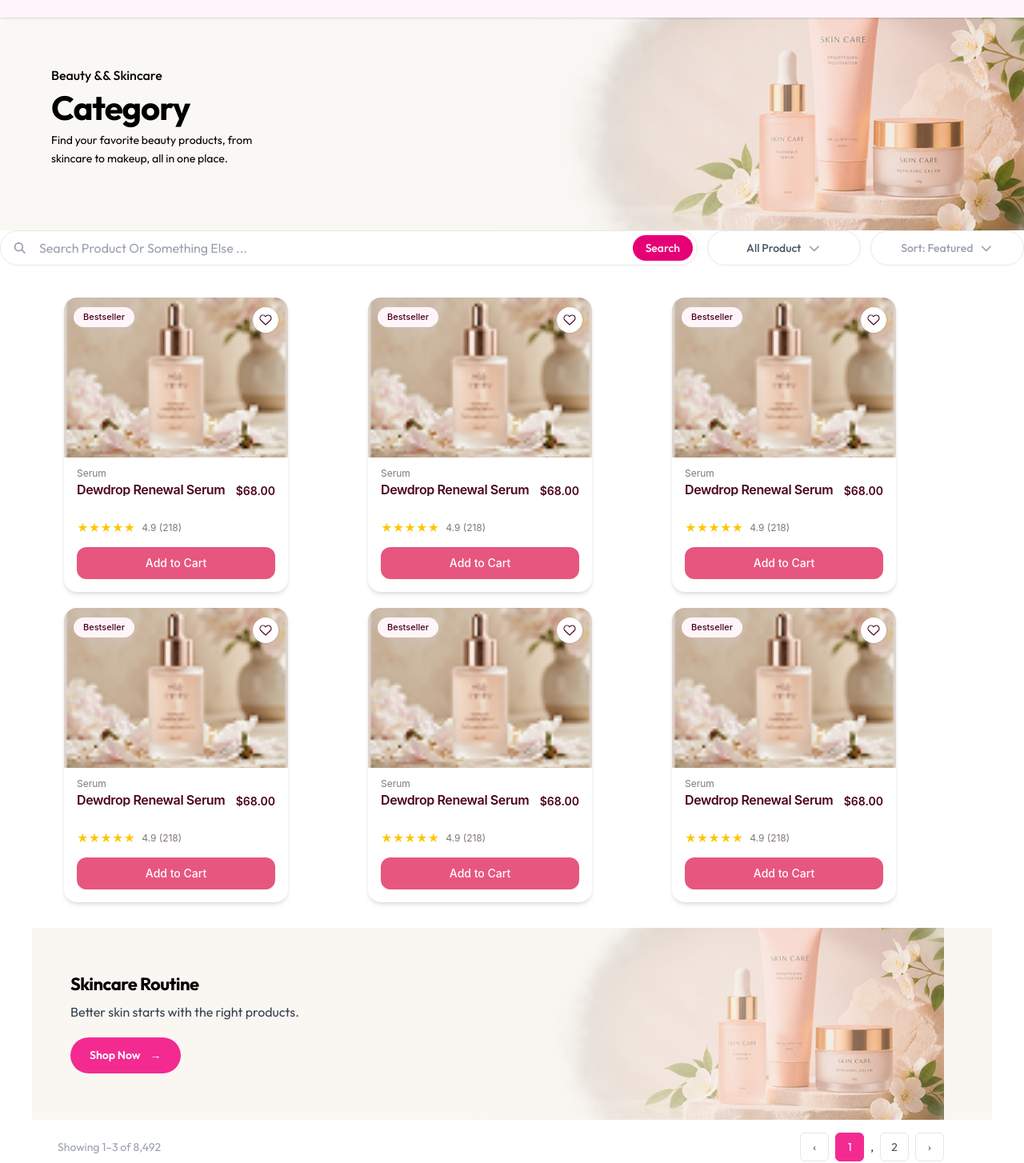
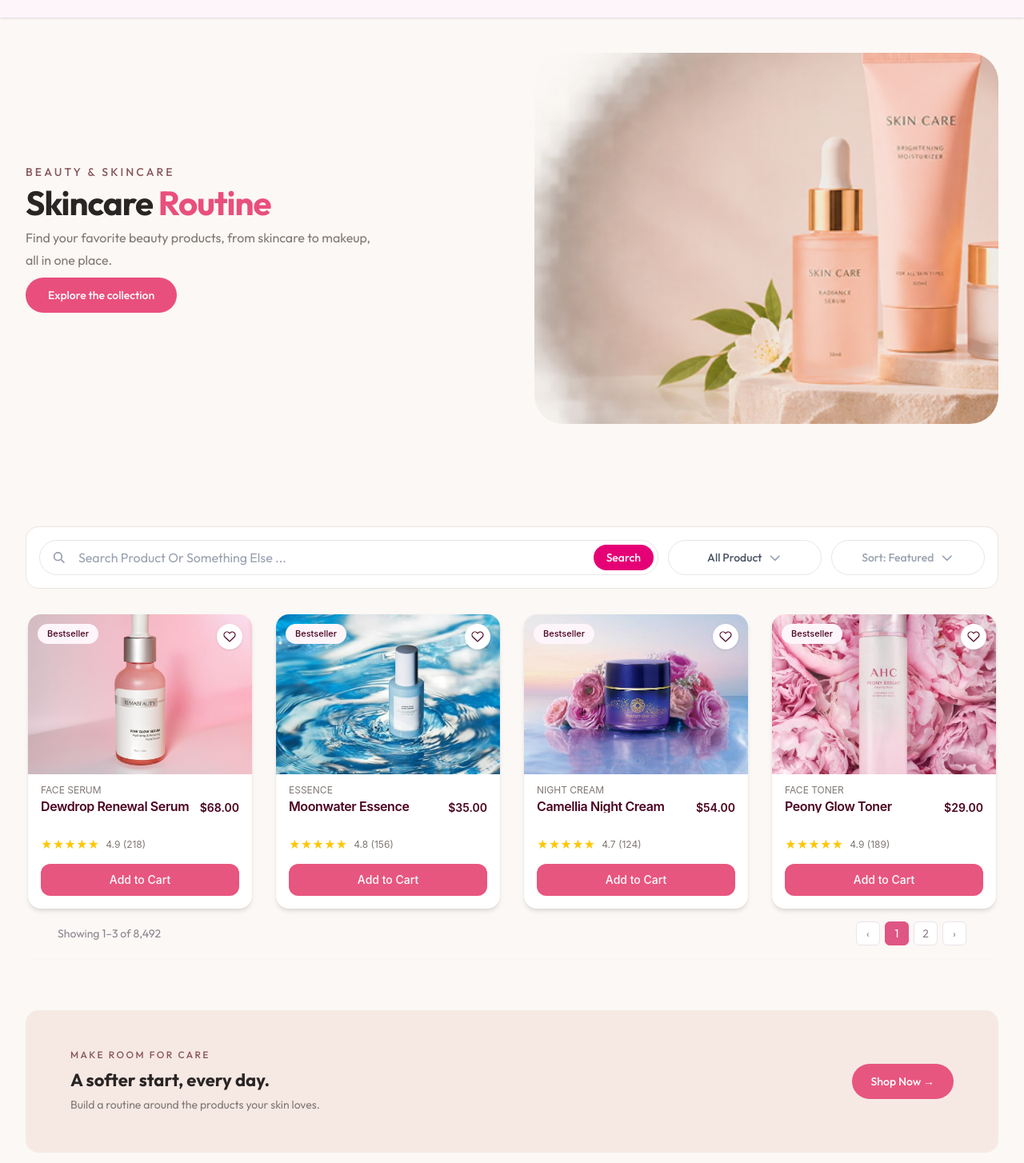
Before and after one commit to Seyhaz-Dev/Cherry-Cheeks-Cosmetics, a React (Vite) app: page /categories in a window 1280 px wide. Shown: the part 78-1532 px from the top of the page at 80% size. Built offline with nearby package versions, Linux system fonts and the light colour scheme.

Commit message:
Done categories

```diff
--- a/src/pages/Categories.jsx
+++ b/src/pages/Categories.jsx
@@ -1,121 +1,167 @@
-import  SearchBar  from "../components/SearchBar";
+import SearchBar from "../components/SearchBar";
 import ProductCard from "../components/ProductCard";
-export default function CategoryBanner() {
+import categoryImage from "../assets/category1.png";
+import productImage from "../assets/productcard1.png";
+import moonwaterImage from "../assets/moonwater.png";
+import nightCreamImage from "../assets/night-cream.png";
+import tonerImage from "../assets/peony-toner.png";
+
+
+const products = [
+  {
+    id: 1,
+    name: "Dewdrop Renewal Serum",
+    category: "FACE SERUM",
+    price: 68,
+    rating: 4.9,
+    reviews: 218,
+    image: productImage,
+  },
+  {
+    id: 2,
+    name: "Moonwater Essence",
+    category: "ESSENCE",
+    price: 35,
+    rating: 4.8,
+    reviews: 156,
+    image: moonwaterImage,
+  },
+  {
+    id: 3,
+    name: "Camellia Night Cream",
+    category: "NIGHT CREAM",
+    price: 54,
+    rating: 4.7,
+    reviews: 124,
+    image: nightCreamImage,
+  },
+  {
+    id: 4,
+    name: "Peony Glow Toner",
+    category: "FACE TONER",
+    price: 29,
+    rating: 4.9,
+    reviews: 189,
+    image: tonerImage,
+  },
+];
+
+export default function Categories() {
   return (
-    <section className="mx-auto w-full overflow-hidden border-y-1 border-[#e8dedd] ">
-      <div className="relative flex min-h-[285px] bg-[#faf8f4] items-center overflow-hidden">
-        {/* Background Image */}
-        <div className="absolute inset-y-0 right-0 w-[55%]">
+    <main className="overflow-hidden bg-[#fbf8f5] font-['Outfit',sans-serif] text-[#292524]">
+      <section className="mx-auto grid max-w-7xl items-center gap-9 px-5 pb-12 pt-10 sm:px-8 md:grid-cols-2 md:gap-14 md:pb-16 md:pt-16">
+        <div>
+          <p className="text-xs font-medium uppercase tracking-[0.22em] text-[#89565a] sm:text-sm">
+            Beauty & Skincare
+          </p>
+          <h1 className="mt-2 text-4xl font-semibold leading-tight tracking-tight sm:text-5xl lg:text-6xl">
+            Skincare <span className="text-[#e94f7d]">Routine</span>
+          </h1>
+          <p className="mt-2 max-w-lg text-sm leading-7 text-[#817874] sm:text-base">
+            Find your favorite beauty products, from skincare to makeup, <br /> all in one place.
+          </p>
+          <a
+            href="#products"
+            className="mt-2 inline-flex items-center justify-center rounded-full bg-[#e94f7d] px-7 py-3 text-sm font-medium text-white transition-colors duration-300 hover:bg-[#d93d6c]"
+          >
+            Explore the collection
+          </a>
+
+        </div>
         <img
-            src="src/assets/category1.png"
-            alt="Beauty and skincare products"
-            className="h-full w-full object-cover object-center"
+          src={categoryImage}
+          alt="Cherry Cheeks skincare collection"
+          className="aspect-[5/4] w-full rounded-[28px] object-cover sm:rounded-[36px]"
         />
+      </section>
 
-          <div className="absolute inset-0 bg-gradient-to-r from-[#faf8f4] via-[#faf8f4]/40 to-transparent" />
+      <section
+        id="products"
+        className="mx-auto max-w-7xl scroll-mt-20 px-5 py-12 sm:px-8 md:py-16">
+
+        <div className="mb-8 rounded-2xl border border-[#eee4df] bg-white p-3 sm:p-4">
+          <SearchBar />
         </div>
 
-          <div className="relative z-10 px-8 py-10 sm:px-12 md:px-16">
-          <p className="mb-2 text-sm font-medium text-black sm:text-base">
-            Beauty && Skincare
-          </p>
-
-          <h1 className="mb-2 text-4xl font-bold tracking-tight text-black sm:text-5xl">
-            Category
-          </h1>
-
-          <p className="max-w-[300px] text-xs leading-relaxed text-black sm:text-sm">
-            Find your favorite beauty products, from
-            <br className="hidden sm:block" />
-            skincare to makeup, all in one place.
-          </p>
-        </div>
-      </div>
-    <div>
-      <SearchBar/>
+        <div className="grid grid-cols-2 justify-items-center gap-4 sm:grid-cols-2 sm:gap-6 lg:grid-cols-4">
+          {products.map((product) => (
+            <ProductCard key={product.id} {...product} />
+          ))}
         </div>
 
-    <div className="mx-auto mt-10 grid max-w-6xl grid-cols-1 gap-5 px-4 sm:grid-cols-2 lg:grid-cols-3">
-      <ProductCard />
-      <ProductCard />
-      <ProductCard />
-      <ProductCard />
-      <ProductCard />
-      <ProductCard />
-    </div>
+        <section>
+
+        <div className="mx-auto flex w-full max-w-[1200px] flex-col items-center justify-between gap-4 border-b border-gray-100 px-4 py-4 sm:flex-row sm:px-8">
 
 
-<section className="relative mx-auto mt-8 flex min-h-[240px] w-full max-w-[1200px] items-center overflow-hidden bg-[#faf7f2] px-6 sm:px-10 md:px-12">
-
-  <img
-    src="src/assets/category1.png"
-    alt="Skincare products"
-    className="pointer-events-none absolute right-0 top-0 h-full w-1/2 mr-15 object-cover object-center"/>
-
-  <div className="pointer-events-none absolute inset-0 bg-gradient-to-r from-[#faf7f2] via-[#faf7f2]/90 to-transparent" />
-
-
-  <div className="relative z-10 max-w-xl">
-    <h2 className="text-4xl font-bold tracking-tight text-black sm:text-5xl md:text-6xl">
-      Skincare Routine
-    </h2>
-
-    <p className="mt-3 text-sm text-gray-700 sm:text-base">
-      Better skin starts with the right products.
-    </p>
-
-    <button
-      type="button"
-      onClick={() => (window.location.href = "/categories")}
-      className="mt-5 inline-flex cursor-pointer items-center justify-center gap-3 rounded-full bg-[#f32b91] px-6 py-3 font-semibold text-white transition hover:bg-[#d91c7c] focus:outline-none focus:ring-2 focus:ring-pink-400 focus:ring-offset-2"
-    >
-      Shop Now
-      <span aria-hidden="true">→</span>
-    </button>
-  </div>
-</section>
-
-
-<div className="mx-auto flex w-full max-w-[1200px]  flex-col items-center justify-between gap-4 border-b border-gray-200 px-4 py-4 sm:flex-row sm:px-8">
-  <p className="text-sm text-gray-400">
+          <p className="text-xs text-[#8b8490] sm:text-sm">
             Showing 1–3 of 8,492
           </p>
 
-  <div className="relative z-10 flex items-center gap-2 ">
+
+          <div className="flex items-center gap-1.5">
 
             <button
               type="button"
               aria-label="Previous page"
-      onClick={() => console.log("Previous page")}
-      className="flex h-9 w-9 cursor-pointer items-center justify-center rounded-md border border-gray-200 bg-white text-gray-600 transition hover:border-pink-400 hover:text-pink-500">
+              className="flex h-[30px] w-[30px] items-center justify-center rounded-md border border-[#e9e4eb] bg-white text-sm text-[#8b8490] transition hover:border-pink-400"
+            >
               ‹
             </button>
 
             <button
               type="button"
               aria-current="page"
-      className="flex h-9 w-9  cursor-pointer items-center justify-center rounded-md border border-[#f32b91] active:text-white bg-[#f32b91] text-white">
+              className="flex h-[30px] w-[30px] items-center justify-center rounded-md border border-[#df5685] bg-[#df5685] text-sm text-white"
+            >
               1
             </button>
-,
+
             <button
               type="button"
-      onClick={() => console.log("Page 2")}
-      className="flex h-9 w-9  cursor-pointer items-center justify-center rounded-md border border-gray-200 bg-white text-gray-600 transition hover:border-pink-400 hover:text-pink-500">
+              className="flex h-[30px] w-[30px] items-center justify-center rounded-md border border-[#e9e4eb] bg-white text-sm text-[#8b8490] transition hover:border-pink-400 hover:text-pink-500"
+            >
               2
             </button>
 
             <button
               type="button"
               aria-label="Next page"
-      onClick={() => console.log("Next page")}
-      className="flex h-9 w-9 cursor-pointer mr-7 items-center justify-center rounded-md border border-gray-200 bg-white text-gray-600 transition hover:border-pink-400 hover:text-pink-500"
+              className="flex h-[30px] w-[30px] items-center justify-center rounded-md border border-[#e9e4eb] bg-white text-sm text-[#8b8490] transition hover:border-pink-400"
             >
               ›
             </button>
+
           </div>
         </div>
 
       </section>
+
+      </section>
+
+      <section className="mx-auto max-w-7xl px-5 pb-14 sm:px-8 md:pb-20">
+        <div className="grid items-center gap-6 overflow-hidden rounded-2xl bg-[#f6e9e4] p-7 sm:p-10 md:grid-cols-[1fr_auto] md:px-14 md:py-12">
+          <div>
+            <p className="text-xs font-medium uppercase tracking-[0.2em] text-[#89565a]">
+              Make room for care
+            </p>
+            <h2 className="mt-3 text-2xl font-semibold sm:text-3xl">
+              A softer start, every day.
+            </h2>
+            <p className="mt-2 max-w-lg text-sm leading-6 text-[#817874]">
+              Build a routine around the products your skin loves.
+            </p>
+          </div>
+          <a
+            href="#products"
+            className="inline-flex w-fit items-center justify-center rounded-full bg-[var(--color-button)] px-6 py-3 text-sm font-medium text-white transition-colors "
+          >
+            Shop Now  →
+          </a>
+        </div>
+      </section>
+    </main>
+
+
   );
 }
```
Lines whose indentation alone changed are shown as unchanged.
